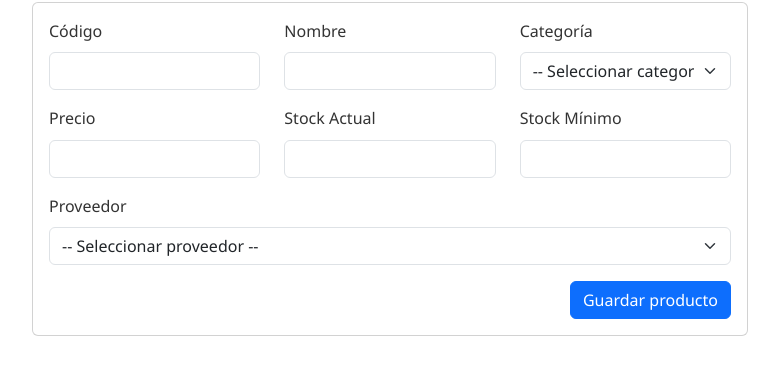
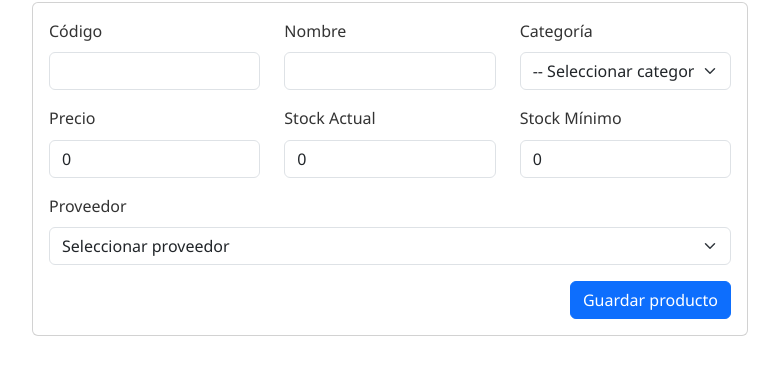
Before and after one commit to RaphaelNicaise/BBDD1y2-Ramoscelli, a Flask app: page /productos/ in a window 1280 px wide, after a click on "Insertar nuevo producto". Shown: the part 398-763 px from the top of the page, without its empty margins (250-1029 px from the left). Run offline with Flask 3, Linux system fonts and the light colour scheme; data that the repository does not hold is empty.

Commit message:
fix productos no tomaba todos los datos

```diff
--- a/BBDD2/Proyecto Final/routes/productos.py
+++ b/BBDD2/Proyecto Final/routes/productos.py
@@ -1,8 +1,10 @@
 from flask import Blueprint, request, jsonify, redirect, url_for, render_template
 from bson import ObjectId
+from datetime import datetime
 
 from models import model_producto, model_proveedor
 from database import conn_database
+
 
 productos_bp = Blueprint('productos', __name__)
 
@@ -15,21 +17,28 @@ def get_productos():
 @productos_bp.route('/agregar', methods=['POST'])
 def agregar_producto():
     nombre = request.form.get('nombre')
-    descripcion = request.form.get('descripcion')
+    codigo = request.form.get('codigo')
     precio = request.form.get('precio')
-    proveedor_id = request.form.get('proveedor_id')
+    stock_actual = request.form.get('stockActual', 0)
+    stock_minimo = request.form.get('stockMinimo', 0)
+    categoria = request.form.get('categoria')
+    proveedor_id = request.form.get('proveedorId')
 
-    if not nombre or not precio or not proveedor_id:
+    if not nombre or not precio:
         return jsonify({"error": "Todos los campos son obligatorios"}), 400
 
     producto = {
         "nombre": nombre,
-        "descripcion": descripcion,
+        "codigo": codigo,
         "precio": float(precio),
-        "proveedor_id": int(proveedor_id)
+        "stockActual": int(stock_actual) if stock_actual else 0,
+        "stockMinimo": int(stock_minimo) if stock_minimo else 0,
+        "categoria": categoria,
+        "proveedorId": ObjectId(proveedor_id) if proveedor_id else None,
+        "fechaUltimaActualizacion": datetime.now()
     }
 
-    producto_id = model_producto.insertar_producto(conn_database.client_db, producto)
+    producto_id = model_producto.insert_producto(conn_database.client_db, producto)
 
     return redirect(url_for('productos.get_productos'))
 
@@ -58,7 +67,8 @@ def editar_producto(producto_id):
             "precio": precio,
             "stockActual": stock_actual,
             "stockMinimo": stock_minimo,
-            "proveedorId": ObjectId(proveedor_id) if proveedor_id else None
+            "proveedorId": ObjectId(proveedor_id) if proveedor_id else None,
+            "fechaUltimaActualizacion": datetime.now()
         }
 
         model_producto.actualizar_producto(db, producto_id, producto_actualizado)
--- a/BBDD2/Proyecto Final/templates/editar_prod.html
+++ b/BBDD2/Proyecto Final/templates/editar_prod.html
@@ -46,7 +46,7 @@
         <div class="mb-3">
             <label class="form-label">Proveedor</label>
             <select name="proveedorId" class="form-select">
-                <option value="">-- Seleccionar proveedor --</option>
+                <option value="">Seleccionar</option>
                 {% for proveedor in proveedores %}
                     <option value="{{ proveedor._id }}" {% if proveedor._id == producto.proveedorId %}selected{% endif %}>{{ proveedor.nombre }}</option>
                 {% endfor %}
--- a/BBDD2/Proyecto Final/templates/productos.html
+++ b/BBDD2/Proyecto Final/templates/productos.html
@@ -6,7 +6,6 @@
 <div class="container mt-4">
     <h2 class="mb-4">Productos</h2>
 
-    <!-- Tabla de productos -->
     <table class="table table-bordered table-striped">
         <thead class="table-light">
             <tr>
@@ -44,12 +43,10 @@
         </tbody>
     </table>
 
-    <!-- Botón para mostrar formulario de agregar -->
     <button class="btn btn-success mt-3" type="button" data-bs-toggle="collapse" data-bs-target="#formularioProducto">
         Insertar nuevo producto
     </button>
 
-    <!-- Formulario de agregar producto -->
     <div id="formularioProducto" class="collapse mt-3">
         <form action="{{ url_for('productos.agregar_producto') }}" method="POST" class="card card-body">
             <div class="row mb-3">
@@ -78,22 +75,22 @@
             <div class="row mb-3">
                 <div class="col-md-4">
                     <label for="precio" class="form-label">Precio</label>
-                    <input type="number" step="0.01" name="precio" class="form-control">
+                    <input type="number" step="0.01" name="precio" class="form-control" min="0" value="0" required>
                 </div>
                 <div class="col-md-4">
                     <label for="stockActual" class="form-label">Stock Actual</label>
-                    <input type="number" name="stockActual" class="form-control">
+                    <input type="number" name="stockActual" class="form-control" min="0" value="0" required>
                 </div>
                 <div class="col-md-4">
                     <label for="stockMinimo" class="form-label">Stock Mínimo</label>
-                    <input type="number" name="stockMinimo" class="form-control">
+                    <input type="number" name="stockMinimo" class="form-control" min="0" value="0">
                 </div>
             </div>
 
             <div class="mb-3">
                 <label for="proveedorId" class="form-label">Proveedor</label>
                 <select name="proveedorId" class="form-select">
-                    <option value="">-- Seleccionar proveedor --</option>
+                    <option value="">Seleccionar proveedor</option>
                     {% for proveedor in proveedores %}
                         <option value="{{ proveedor._id }}">{{ proveedor.nombre }}</option>
                     {% endfor %}
```
